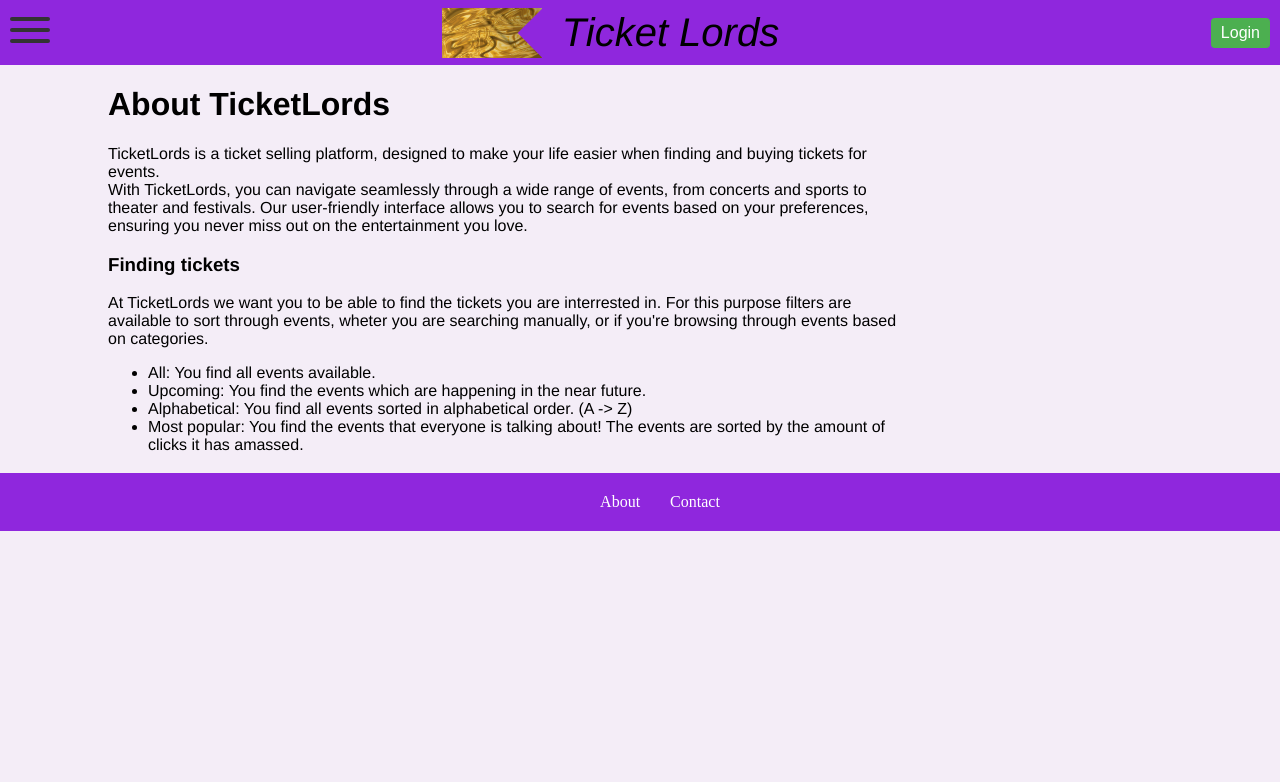
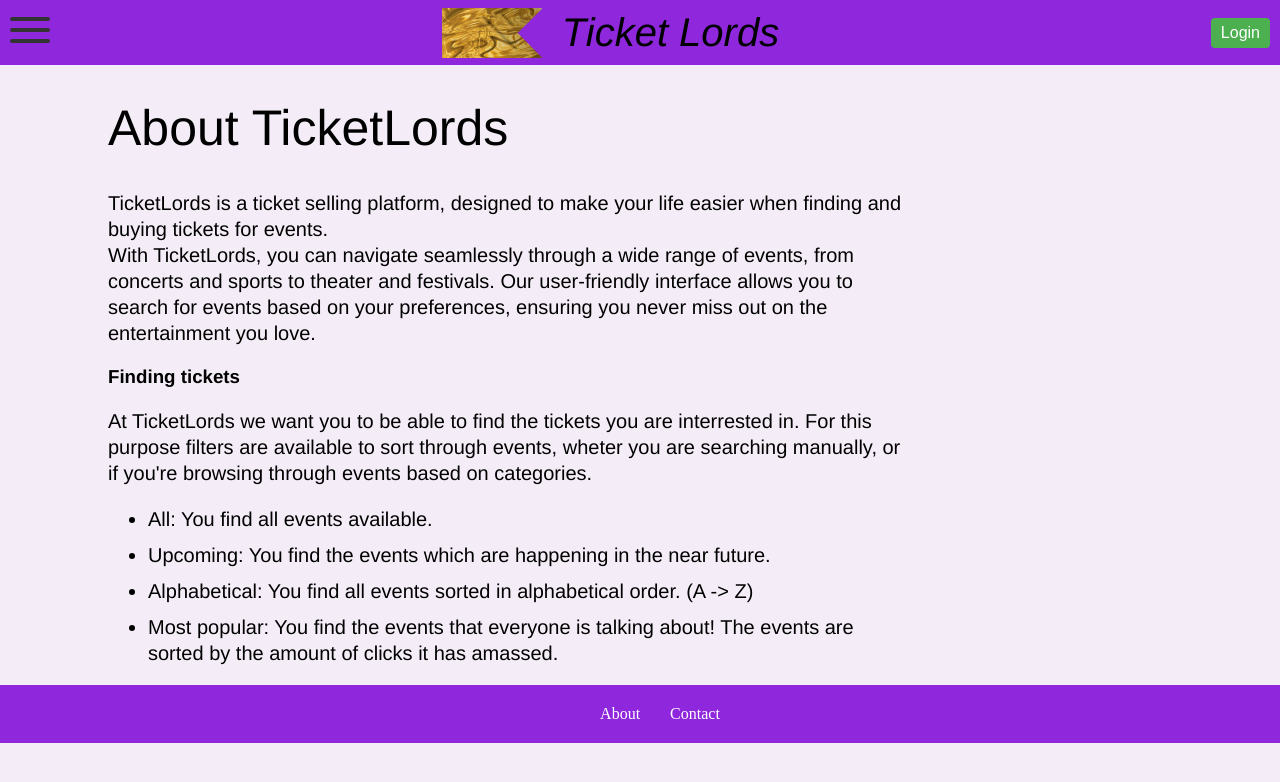
Before and after one commit to IDATA2301/idata2301-ticketlords-group4, a React (Vite) app: page /about-us in a window 1280 px wide. Shown: the top 782 px of the page. Built offline with nearby package versions, Linux system fonts and the light colour scheme.

Commit message:
Added some styling.

```diff
--- a/src/css/AboutPage.css
+++ b/src/css/AboutPage.css
@@ -14,3 +14,19 @@
   max-width: 800px;
   margin-left: 10%;
 }
+
+.about-content h1 {
+  font-size: 50px;
+  font-weight: 100
+}
+
+.about-content p {
+  font-size: 20px;
+  line-height: 1.3;
+}
+
+.about-content li {
+  font-size: 20px;
+  line-height: 1.3;
+  margin-bottom: 10px;
+}
```
